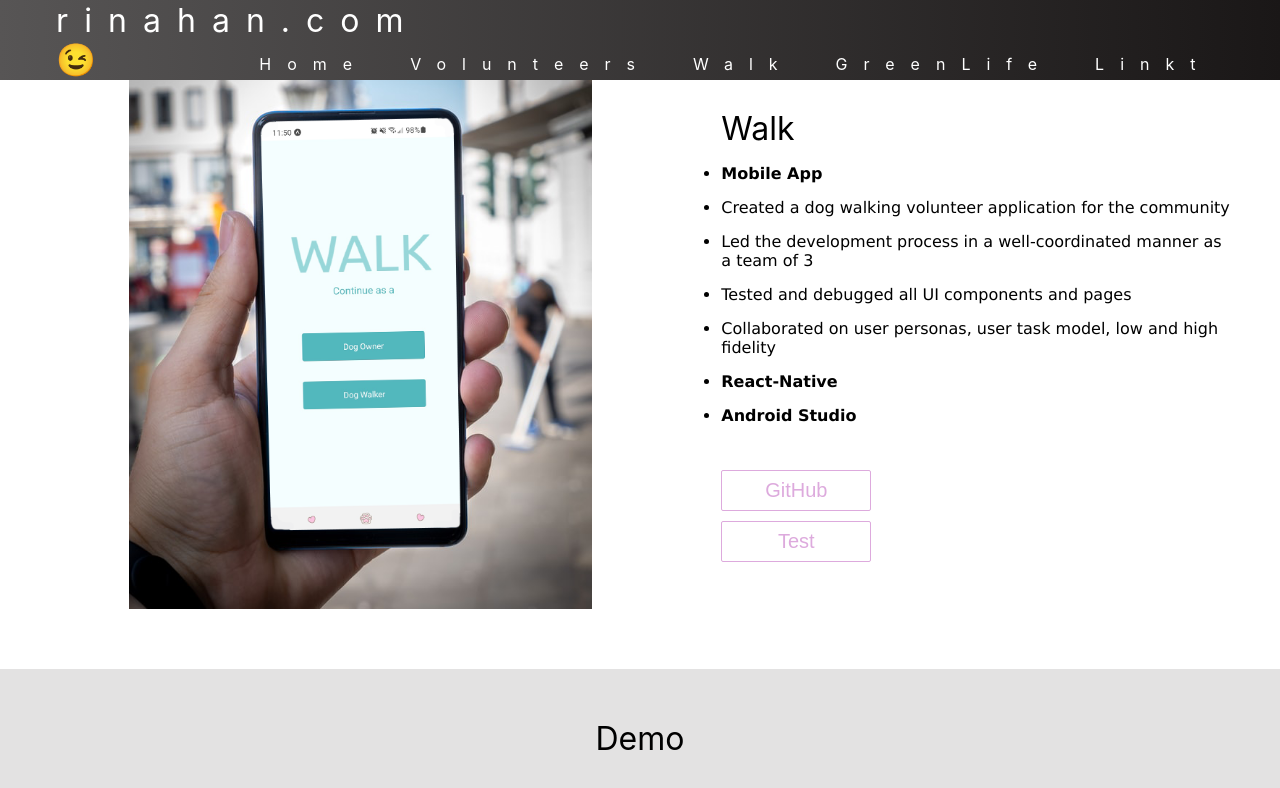
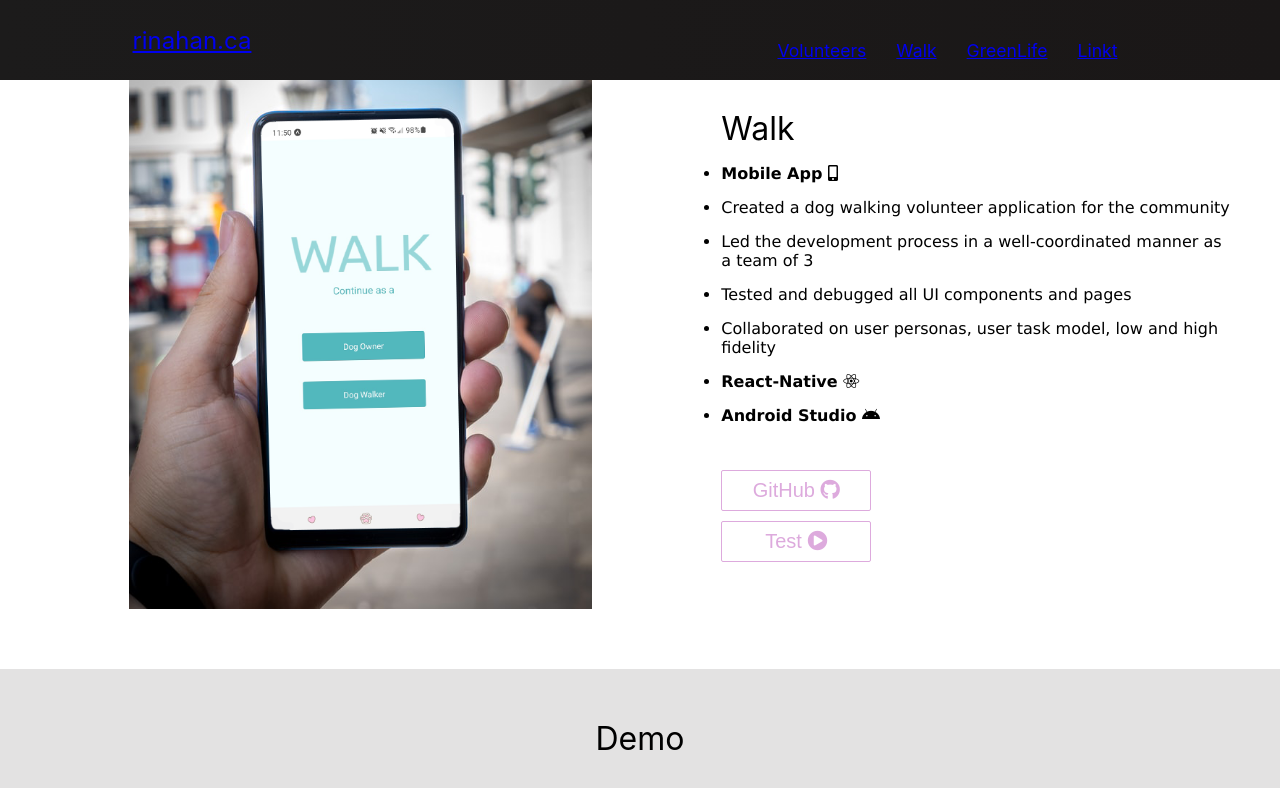
Before and after one commit to RinaHan/Portfolio-2024-Version, a React (Create React App) app: page /walk in a window 1280 px wide. Shown: the top 788 px of the page. Built offline with nearby package versions, Linux system fonts and the light colour scheme.

Commit message:
Header completed

```diff
--- a/public/index.html
+++ b/public/index.html
@@ -10,6 +10,8 @@
       content="Web site created using create-react-app"
     />
     <link rel="apple-touch-icon" href="%PUBLIC_URL%/logo192.png" />
+    <link rel="stylesheet" href="https://pro.fontawesome.com/releases/v5.10.0/css/all.css"
+    integrity="sha384-AYmEC3Yw5cVb3ZcuHtOA93w35dYTsvhLPVnYs9eStHfGJvOvKxVfELGroGkvsg+p" crossorigin="anonymous" />
     <!--
       manifest.json provides metadata used when your web app is installed on a
       user's mobile device or desktop. See https://developers.google.com/web/fundamentals/web-app-manifest/
--- a/src/App.js
+++ b/src/App.js
@@ -1,4 +1,3 @@
-import logo from "./logo.svg";
 import "./App.css";
 import { Outlet, Route, Routes } from "react-router-dom";
 import Home from "./pages/Home";
@@ -6,13 +5,13 @@ import Volunteers from "./pages/Volunteers";
 import Walk from "./pages/Walk";
 import GreenLife from "./pages/GreenLife";
 import Linkt from "./pages/Linkt";
-import Navbar from "./components/Navbar";
 import Footer from "./components/Footer";
+import Header from "./components/Header";
 
 const Layout = () => {
   return (
     <div>
-      <Navbar />
+      <Header />
       <Outlet />
       <Footer />
     </div>
--- /dev/null
+++ b/src/components/Header/Header.css
@@ -0,0 +1,85 @@
+.nav-container {
+  background: linear-gradient(90deg, rgb(28, 27, 27) 0%, rgb(26, 23, 23) 100%);
+  height: 80px;
+  width: 100vw;
+  display: flex;
+  justify-content: center;
+  align-items: center;
+  font-size: 1.2rem;
+  position: fixed;
+  top: 0;
+  z-index: 999;
+}
+.logo {
+  font-size: 1.5rem;
+}
+.menus {
+  font-size: 1.1rem;
+  display: grid;
+  grid-template-columns: repeat(5, auto);
+  grid-gap: 30px;
+  list-style: none;
+  text-align: center;
+  width: 70vw;
+  justify-content: end;
+  margin-top:20px;
+  /* background-color: blue; */
+}
+.menu {
+  display: flex;
+  justify-content: center;
+  align-items: center;
+}
+.hamburger-icon {
+  display: fixed;
+  position: absolute;
+  top: 0;
+  right: 0;
+  transform: translate(-100%, 60%);
+  font-size: 1.8rem;
+  cursor: pointer;
+}
+.fa-bars {
+  color: #fff;
+}
+
+@media screen and (max-width: 560px) {
+  /* @media screen and (max-width: 960px) { */
+  .menus {
+    display: flex;
+    flex-direction: column;
+    width: 100%;
+    position: absolute;
+    top: 80px;
+    left: -100%;
+    opacity: 1;
+    transition: all 0.5s ease;
+    grid-gap: 10px;
+    justify-content: center;
+    padding: 30px 0;
+  }
+  .menus.active {
+    background: rgb(87, 85, 85);
+    left: 0;
+    opacity: 1;
+    transition: all 0.5s ease;
+    z-index: 1;
+  }
+  .menu {
+    height: 50px;
+  }
+  .menu:hover {
+    height: 48px;
+    background-color: #999d;
+    border-radius: 0;
+    border-bottom: 2px solid #fff;
+    transition: all 0.2s ease-out;
+  }
+  .logo {
+    transform: translate(25%, 50%);
+  }
+  .fa-times {
+    color: #fff;
+    font-size: 2rem;
+  }
+}
--- /dev/null
+++ b/src/components/Header/index.js
@@ -0,0 +1,72 @@
+import React, { useState, useEffect } from "react";
+// import { Button } from '../Button/Button';
+import { Link } from "react-router-dom";
+import "./Header.css";
+import { TiThMenu } from "react-icons/ti";
+import { IoClose } from "react-icons/io5";
+import { FaRegWindowClose } from "react-icons/fa";
+import styled from "styled-components";
+
+function Header() {
+  const [hamburgerClick, setHamburgerClick] = useState(false);
+  // console.log("click: ", hamburgerClick);
+  const [button, setButton] = useState(true);
+  console.log("button: ", button);
+
+  const handleClick = () => {
+    setHamburgerClick(!hamburgerClick);
+    // setHamburgerClick(!hamburgerClick);
+  };
+  const closeMobileMenu = () => {
+    setHamburgerClick(false);
+  };
+
+  const showButton = () => {
+    if (window.innerWidth <= 560) {
+      // if (window.innerWidth <= 960) {
+      setButton(false);
+    } else {
+      setButton(true);
+    }
+  };
+
+  useEffect(() => {
+    showButton();
+  }, []);
+
+  window.addEventListener("resize", showButton);
+
+  return (
+    <div className='nav-container'>
+      <Link to='/' className='logo' onClick={closeMobileMenu}>
+        rinahan.ca
+        {/* <i class='fab fa-typo3' /> */}
+      </Link>
+      <div className={hamburgerClick ? "menus active" : "menus"}>
+        <Link className='menu' to='/volunteers' onClick={closeMobileMenu}>
+          Volunteers
+        </Link>
+        <Link className='menu' to='/walk' onClick={closeMobileMenu}>
+          Walk
+        </Link>
+        <Link className='menu' to='/greenLife' onClick={closeMobileMenu}>
+          GreenLife
+        </Link>
+        <Link className='menu' to='/linkt' onClick={closeMobileMenu}>
+          Linkt
+        </Link>
+      </div>
+      {/* hamburger icon */}
+      <Section className='hamburger-icon' button={button} onClick={handleClick}>
+        <i className={hamburgerClick ? "fas fa-times" : "fas fa-bars"} />
+      </Section>
+    </div>
+  );
+}
+
+export default Header;
+
+const Section = styled.div`
+  ${(props) => props.button && `display: none`};
+  /* background-color: pink; */
+`;
--- a/src/components/Navbar/Navbar.css
+++ /dev/null
@@ -1,173 +0,0 @@
-.navWrapper {
-  background: linear-gradient(90deg, rgb(87, 85, 85) 0%, rgb(26, 23, 23) 100%);
-  position: fixed;
-  top: 0;
-  left: 0;
-  right: 0;
-  height: 80px;
-  /* ${(props) => (props.show2 ? `backgroundColor:#dad` : `backgroundColor:#999`)}; */
-  /* background-color: ${(props) => (props.show2 ? "#090b13" : "transparent")}; */
-  /* background-color: ${(props) => (props.show2 ? "#090b13" : "transparent")}; */
-
-  display: flex;
-  justify-content: space-between;
-  align-items: center;
-  padding: 0 36px;
-  letter-spacing: 16px;
-  z-index: 3;
-}
-
-.navbar-container {
-  display: flex;
-  justify-content: center;
-  height: 80px;
-  max-width: 1500px;
-}
-
-.navbar-logo {
-  color: #fff;
-  justify-self: start;
-  margin-left: 20px;
-  cursor: pointer;
-  text-decoration: none;
-  font-size: 2rem;
-  display: flex;
-  align-items: center;
-}
-
-.navbar-logo:hover {
-  /* border-bottom: 4px solid #fff; */
-  /* font-size: 2.1rem; */
-  transition: all 0.2s ease-out;
-}
-
-/* .fa-typo3 {
-    margin-left: 0.5rem;
-    font-size: 1.8rem;
-  } */
-
-.nav-menu {
-  display: grid;
-  grid-template-columns: repeat(5, auto);
-  grid-gap: 10px;
-  list-style: none;
-  text-align: center;
-  width: 60vw;
-  justify-content: end;
-  margin-right: 2rem;
-  /* background-color: red; */
-}
-
-.nav-item {
-  height: 80px;
-  /* width: 200px; */
-}
-
-.nav-links {
-  color: #fff;
-  display: flex;
-  align-items: center;
-  text-decoration: none;
-  padding: 0.5rem 1rem;
-  height: 100%;
-}
-
-.nav-links:hover {
-  border-bottom: 4px solid #fff;
-  transition: all 0.2s ease-out;
-}
-
-.fa-bars {
-  color: #fff;
-}
-
-.nav-links-mobile {
-  display: none;
-}
-
-.menu-icon {
-  display: none;
-}
-
-@media screen and (max-width: 960px) {
-  .NavbarItems {
-    position: relative;
-  }
-
-  .nav-menu {
-    display: flex;
-    flex-direction: column;
-    width: 100%;
-    height: 90vh;
-    position: absolute;
-    top: 80px;
-    left: -100%;
-    opacity: 1;
-    transition: all 0.5s ease;
-  }
-
-  .nav-menu.active {
-    /* background: #242222; */
-    background: rgb(87, 85, 85);
-    left: 0;
-    opacity: 1;
-    transition: all 0.5s ease;
-    z-index: 1;
-  }
-
-  .nav-links {
-    text-align: center;
-    padding: 2rem;
-    width: 100%;
-    display: table;
-  }
-
-  .nav-links:hover {
-    background-color: #fff;
-    color: #242424;
-    border-radius: 0;
-  }
-
-  .navbar-logo {
-    position: absolute;
-    top: 0;
-    left: 0;
-    transform: translate(25%, 50%);
-  }
-
-  .menu-icon {
-    display: block;
-    position: absolute;
-    top: 0;
-    right: 0;
-    transform: translate(-100%, 60%);
-    font-size: 1.8rem;
-    cursor: pointer;
-  }
-
-  .fa-times {
-    color: #fff;
-    font-size: 2rem;
-  }
-
-  .nav-links-mobile {
-    display: block;
-    text-align: center;
-    margin: 2rem auto;
-    border-radius: 4px;
-    width: 80%;
-    text-decoration: none;
-    font-size: 1.5rem;
-    background-color: transparent;
-    color: #fff;
-    padding: 14px 20px;
-    border: 1px solid #fff;
-    transition: all 0.3s ease-out;
-  }
-
-  .nav-links-mobile:hover {
-    background: #fff;
-    color: #242424;
-    transition: 250ms;
-  }
-}
--- a/src/components/Navbar/index.js
+++ /dev/null
@@ -1,100 +0,0 @@
-import React, { useState } from 'react';
-// import { Button } from '../Button/Button';
-import { Link } from 'react-router-dom';
-import './Navbar.css';
-
-function Navbar() {
-  const [click, setClick] = useState(false);
-  // const [button, setButton] = useState(true);
-  // console.log('button: ', button);
-
-  const handleClick = () => setClick(!click);
-  const closeMobileMenu = () => setClick(false);
-
-  // const showButton = () => {
-  //   if (window.innerWidth <= 960) {
-  //     setButton(false);
-  //   } else {
-  //     setButton(true);
-  //   }
-  // };
-
-  // useEffect(() => {
-  //   showButton();
-  //   console.log('======');
-  // }, []);
-
-  // window.addEventListener('resize', showButton);
-
-  return (
-    <>
-      <nav className='navWrapper'>
-        <div className='navbar-container'>
-          <Link to='/' className='navbar-logo' onClick={closeMobileMenu}>
-            rinahan.com 😉
-            {/* <i className='fab fa-typo3' /> */}
-          </Link>
-          <div className='menu-icon' onClick={handleClick}>
-            <i className={click ? 'fas fa-times' : 'fas fa-bars'} />
-          </div>
-          <ul className={click ? 'nav-menu active' : 'nav-menu'}>
-            <li className='nav-item'>
-              <Link to='/' className='nav-links' onClick={closeMobileMenu}>
-                Home
-              </Link>
-            </li>
-            <li className='nav-item'>
-              <Link
-                to='/volunteers'
-                className='nav-links'
-                onClick={closeMobileMenu}
-              >
-                Volunteers
-              </Link>
-            </li>
-            <li className='nav-item'>
-              <Link
-                to='/walk'
-                className='nav-links'
-                onClick={closeMobileMenu}
-              >
-                Walk
-              </Link>
-            </li>
-            <li className='nav-item'>
-              <Link
-                to='/greenLife'
-                className='nav-links'
-                onClick={closeMobileMenu}
-              >
-                GreenLife
-              </Link>
-            </li>
-            <li className='nav-item'>
-              <Link
-                to='/linkt'
-                className='nav-links'
-                onClick={closeMobileMenu}
-              >
-                Linkt
-              </Link>
-            </li>
-
-            {/* <li>
-              <Link
-                to='/sign-up'
-                className='nav-links-mobile'
-                onClick={closeMobileMenu}
-              >
-                Sign Up
-              </Link>
-            </li> */}
-          </ul>
-          {/* {button && <Button buttonStyle='btn--outline'>SIGN UP</Button>} */}
-        </div>
-      </nav>
-    </>
-  );
-}
-
-export default Navbar;
--- a/src/pages/Home.js
+++ b/src/pages/Home.js
@@ -3,7 +3,7 @@ import styled from "styled-components";
 import HomeMain from "../components/HomeMain";
 import Footer from "../components/Footer";
 import Cards from "../components/Cards";
-import Navbar from "../components/Navbar";
+import Navbar from "../components/Header";
 
 function Home() {
   return (
```
